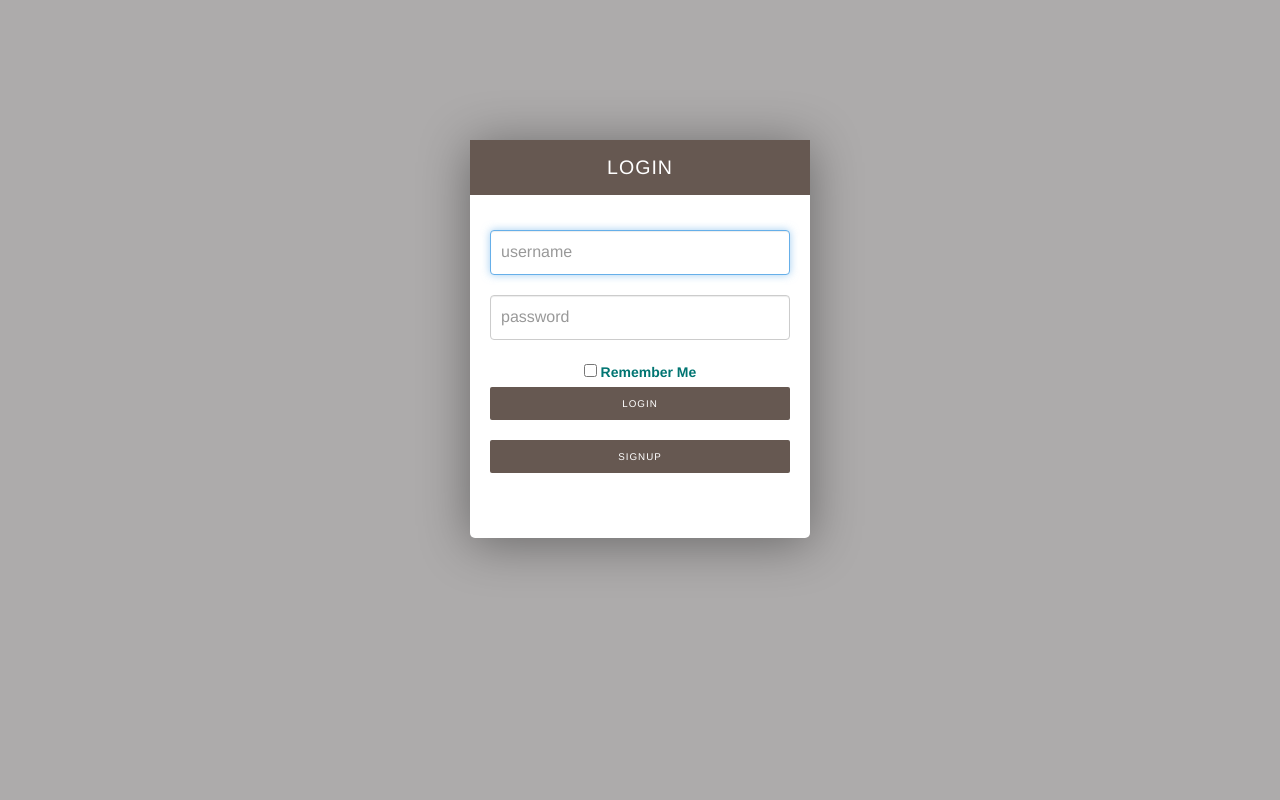
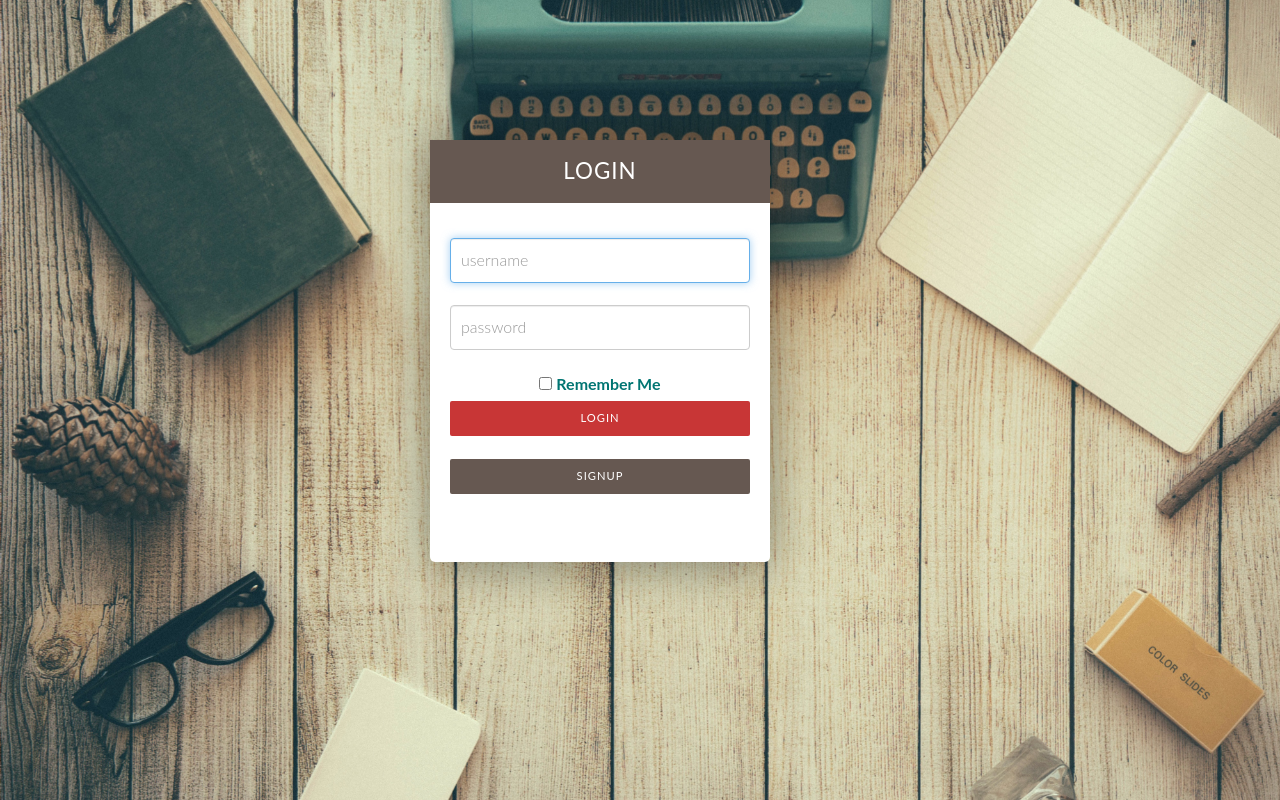
Before and after one commit to smitdoshi/LoginSystem_PHP, a PHP site: page /login.php in a window 1280 px wide. Run offline with PHP 8.4, Linux system fonts and the light colour scheme; some libraries are stand-ins or nearby versions.

Commit message:
changed UI on Login Page and Home Page

```diff
--- a/css/login.css
+++ b/css/login.css
@@ -2,6 +2,16 @@ body {
     padding-top: 40px;
     padding-bottom: 40px;
     background-color: #ADABAB;
+}
+
+.container{
+    background: url("../assest/image/photo_bg.jpg") no-repeat center center fixed;
+    background-size: cover;
+    font-size: 16px;
+    font-family: 'Lato', sans-serif;
+    font-weight: 300;
+    margin: 0;
+    color: #666;
 }
 
 .form-signin {
@@ -74,7 +84,7 @@ h2 {
     line-height: 2.8em;
 }
 
-#signIn_button {
+#signUp_button {
     margin-top: 0px;
     border: 0;
     border-radius: 2px;
@@ -89,6 +99,21 @@ h2 {
     outline: none;
 }
 
+#signIn_button {
+    margin-top: 0px;
+    border: 0;
+    border-radius: 2px;
+    color: white;
+    padding: 10px;
+    text-transform: uppercase;
+    font-weight: 400;
+    font-size: 0.7em;
+    letter-spacing: 1px;
+    background-color: #c83636;
+    cursor: pointer;
+    outline: none;
+}
+
 
 p.small {
     font-size: 0.8em;
--- a/login.php
+++ b/login.php
@@ -102,7 +102,8 @@ else {
         LoginPage
     </title>
 </head>
-<body>
+<body class="container">
+<!--Background Image-->
 <div class = "container">
     <div class="login-box">
         <h2>Login</h2>
@@ -125,7 +126,7 @@ else {
             <input class = "btn btn-lg btn-primary btn-block" type = "submit"
                    value="Login" name = "login" id="signIn_button"/><br>
             <input class = "btn btn-lg btn-primary btn-block" type = "submit" value="Signup"
-                   name = "regi" id="signIn_button"/><br>
+                   name = "regi" id="signUp_button"/><br>
             <?php if((isset($_POST["login"]))&&(!empty($_POST["logusername"]))){
                 echo "
 
```
Also changed, not shown: css/home.css (added, +9 -0 lines), home.php (+12 -1 lines), assest/image/slide1.jpg (added), 1 other file.
